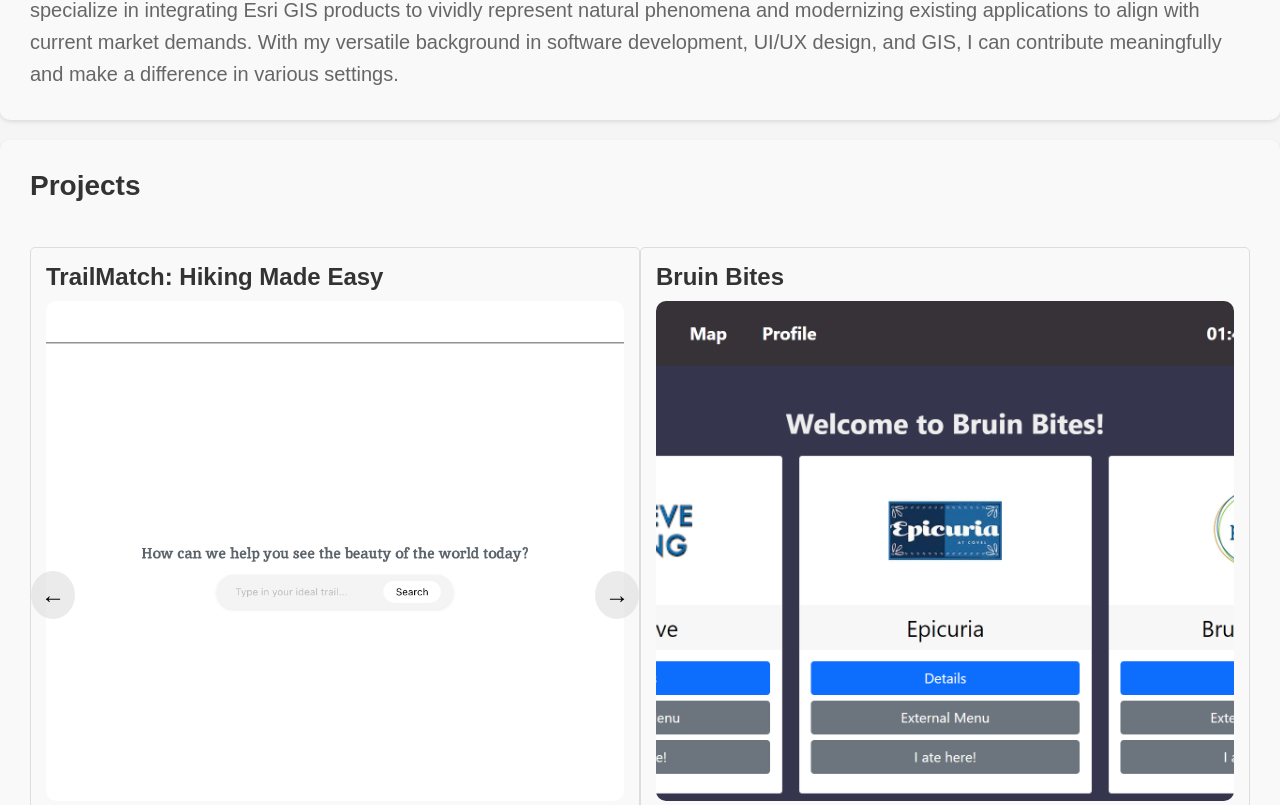
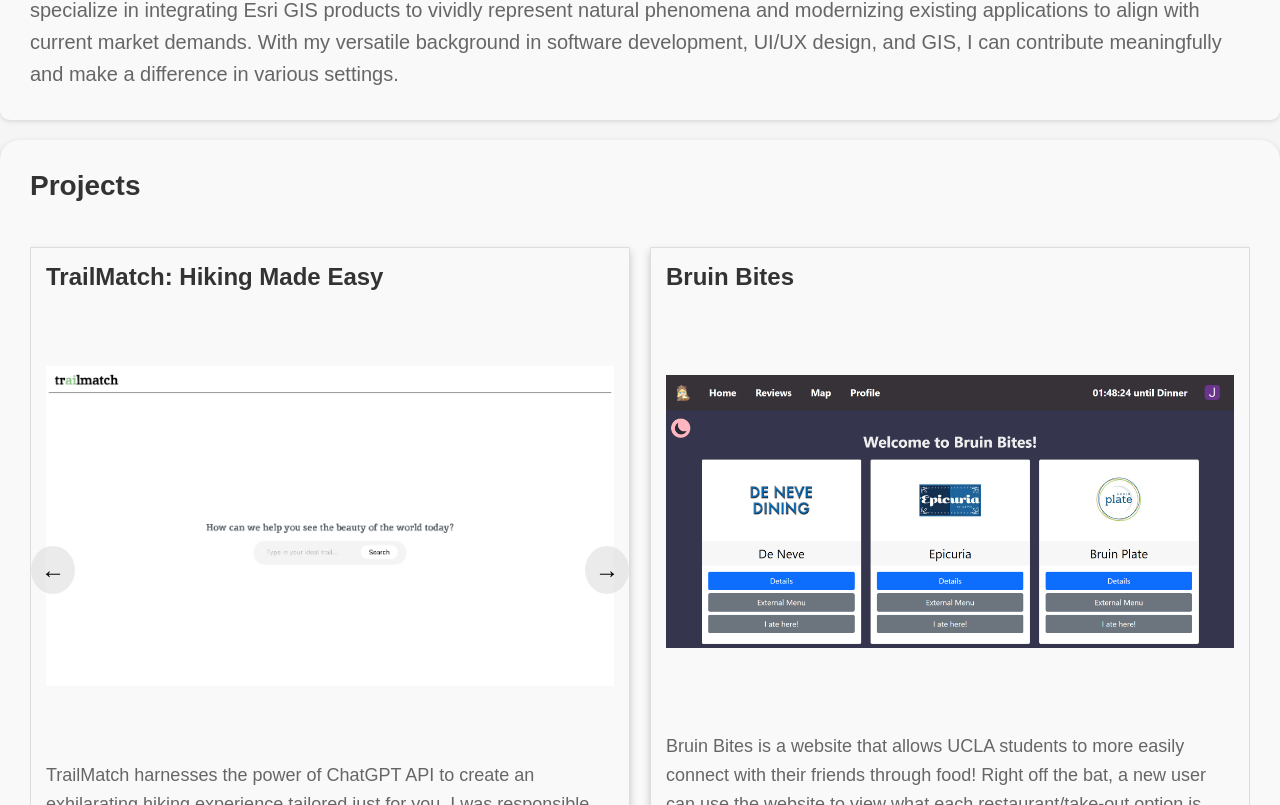
Before and after one commit to jardondaful/portfolio, a React (Create React App) app: page / in a window 1280 px wide. Shown: the part 935-1740 px from the top of the page. Built offline with nearby package versions, Linux system fonts and the light colour scheme.

Commit message:
i am tired

```diff
--- a/src/App.css
+++ b/src/App.css
@@ -19,7 +19,7 @@ body {
   flex-direction: column;
   align-items: center;
   justify-content: center;
-  font-size: calc(12px + 2vmin); /* Adjust font size */
+  font-size: calc(12px + 2vmin);
   color: white;
 }
 
@@ -49,8 +49,8 @@ body {
 .projects-section {
   background-color: #f9f9f9;
   padding: 30px;
-  border-radius: 10px;
-  box-shadow: 0 2px 4px rgba(0, 0, 0, 0.1);
+  border-radius: 20px;
+  box-shadow: 0 4px 8px rgba(0, 0, 0, 0.2);
   margin: 20px auto;
   max-width: 2000px;
 }
@@ -72,17 +72,20 @@ body {
   justify-content: space-between;
   margin-top: 30px;
   overflow-x: auto;
+  gap: 20px;
 }
 
 .project {
-  position: relative; /* Add relative positioning */
+  position: relative;
   width: calc(50% - 10px);
   border: 1px solid #ddd;
   padding: 15px;
   margin: 15px 0;
-  border-radius: 5px;
+  border-radius: 0px;
   display: flex;
   flex-direction: column;
+  overflow-y: auto;
+  box-shadow: 0 4px 8px rgba(0, 0, 0, 0.2);
 }
 
 .project h3 {
@@ -90,14 +93,28 @@ body {
   margin-bottom: 10px;
 }
 
+.project .project-image-container {
+  max-width: 100%;
+  height: 450px; /* Set a fixed height for all images */
+  border-radius: 40px;
+  display: flex;
+  align-items: center;
+  justify-content: center;
+  overflow: contain; /* Use 'auto' for scrollbars when needed */
+}
+
 .project img {
   max-width: 100%;
-  height: 500px;
-  object-fit: cover;
-  max-height: 500px; /* Adjust max height for scrollable images */
-  overflow-y: auto;
-  border-radius: 10px; /* Rounded corners */
+  height: 100%;
+  max-height: 450px;
+  object-fit: scale-down;
+  border-radius: 20px;
 }
+
+
+
+
+
 
 .project p {
   font-size: 18px;
--- a/src/App.js
+++ b/src/App.js
@@ -30,10 +30,10 @@ function App() {
         <div className="project-group">
         <div className="project">
   <h3>TrailMatch: Hiking Made Easy</h3>
-            <div className="slideshow-container">
+  <div className="project-image-container">
     {/* Slideshow Controls */}
     <button className="arrow-button left-arrow" onClick={() => handleTrailMatchNavigation(-1)}>←</button>
-              <img src={trailMatchImages[trailMatchIndex]} alt="TrailMatch Project" style={{ width: '100%', display: 'block', margin: '0 auto', borderRadius: '10px' }} />
+    <img src={trailMatchImages[trailMatchIndex]} alt="TrailMatch Project" />
     <button className="arrow-button right-arrow" onClick={() => handleTrailMatchNavigation(1)}>→</button>
   </div>
   <p>TrailMatch harnesses the power of ChatGPT API to create an exhilarating hiking experience tailored just for you. I was responsible for the entire user interface of this project, and my team was able to secure 9th place in Esri's 8th Annual Hackathon!</p>
```
Lines whose indentation alone changed are shown as unchanged.
